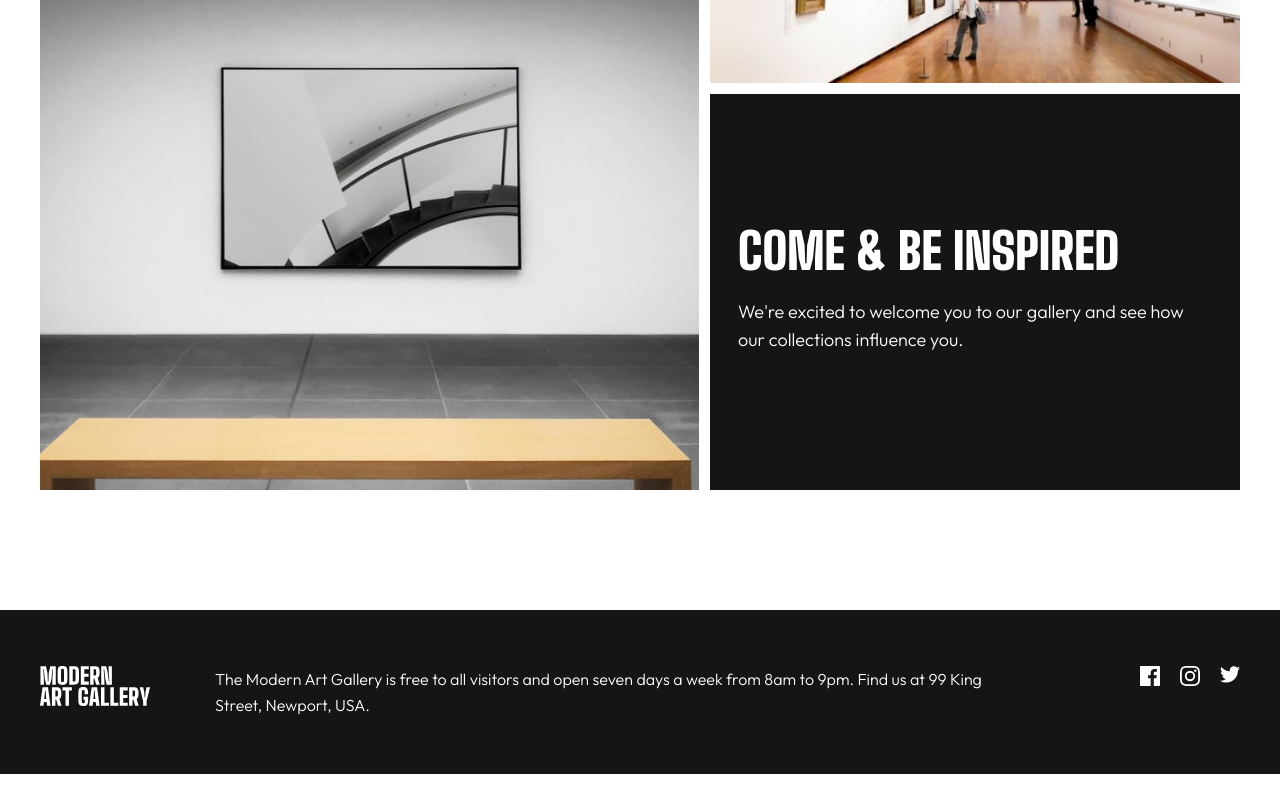
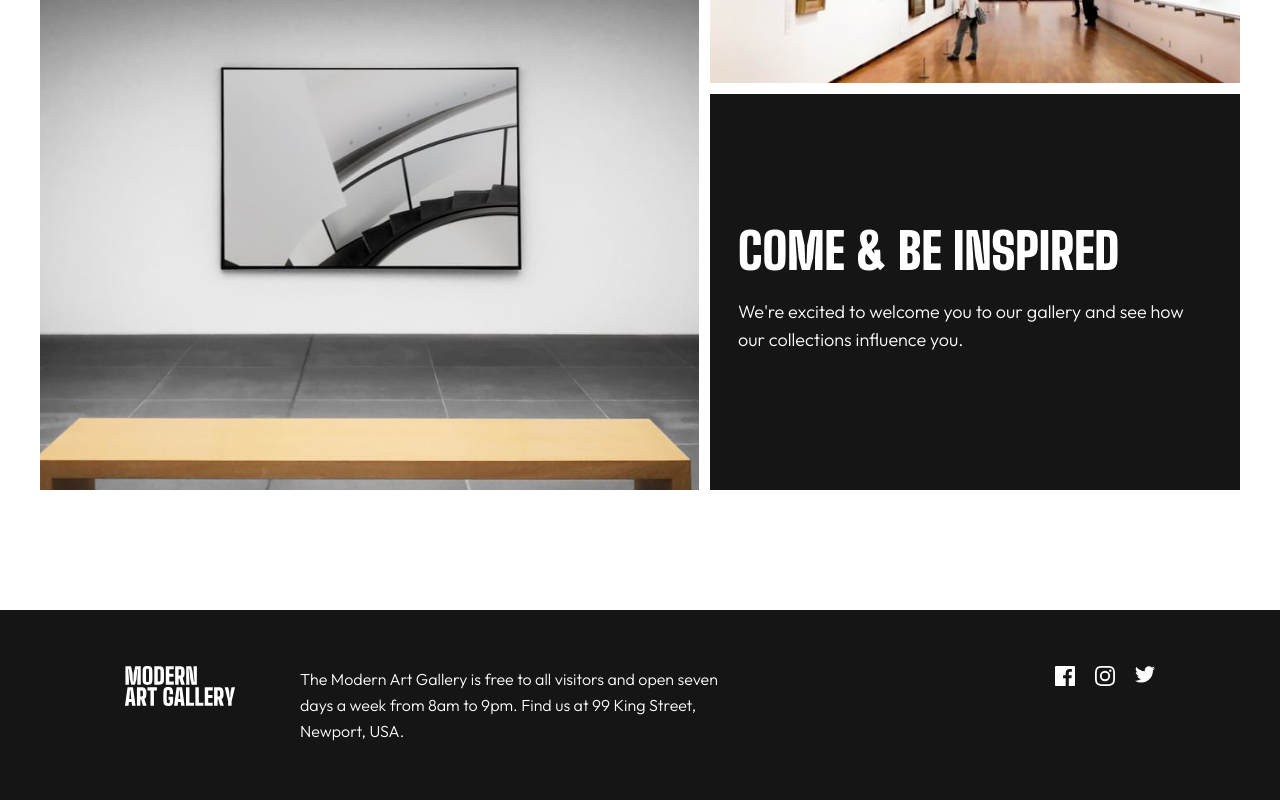
Before and after one commit to JoeDravarol/art-gallery, a React (Vite) app: page / in a window 1280 px wide. Shown: the part 1825-2625 px from the top of the page. Before the commit the page ends 2599 px from the top, so only its background shows below. Built offline with nearby package versions, Linux system fonts and the light colour scheme.

Commit message:
feat: Desktop Footer section & fix props warning

```diff
--- a/src/features/Footer.tsx
+++ b/src/features/Footer.tsx
@@ -9,30 +9,44 @@ import { ReactComponent as IconInstagram } from 'assets/icons/icon-instagram.svg
 import { ReactComponent as IconTwitter } from 'assets/icons/icon-twitter.svg'
 
 interface IconContainerProps extends BoxProps {
-  defaultIconColor?: boolean;
+  defaulticoncolor?: boolean;
 }
 
-const IconContainer = styled(Box)<IconContainerProps>(({ defaultIconColor, theme }) => ({
+const IconContainer = styled(Box)<IconContainerProps>(({ defaulticoncolor, theme }) => ({
   display: 'flex', // Remove space between inline element (svg)
   cursor: 'pointer',
-  fill: defaultIconColor ? theme.palette.common.white : theme.palette.secondary.main,
+  fill: defaulticoncolor ? theme.palette.common.white : theme.palette.secondary.main,
   '&:hover': {
-    fill: defaultIconColor ? theme.palette.primary.main : theme.palette.common.white,
+    fill: defaulticoncolor ? theme.palette.primary.main : theme.palette.common.white,
   }
 }));
 
 interface StyledLinkProps extends LinkProps {
-  defaultIconColor?: boolean;
+  defaulticoncolor?: boolean;
 }
 
-const StyledLink = styled(Link)<StyledLinkProps>(({ defaultIconColor, theme }) => ({
-  fill: defaultIconColor ? theme.palette.common.white : theme.palette.secondary.main
+const StyledLink = styled(Link)<StyledLinkProps>(({ defaulticoncolor, theme }) => ({
+  fill: defaulticoncolor ? theme.palette.common.white : theme.palette.secondary.main,
+  [theme.breakpoints.up('desktop')]: {
+    display: 'block',
+    width: 160,
+    height: 58,
+    'svg': {
+      width: '100%',
+      height: '100%',
+    }
+  }
 }));
 
 const StyledGrid = styled(Grid)(({ theme }) => ({
   [theme.breakpoints.up('tablet')]: {
     display: 'grid',
-    gridTemplateColumns: '175px minmax(281px, 1fr) 223px',
+    gridTemplateColumns: '175px minmax(281px, 1fr) 1fr',
+    maxWidth: 1110,
+    marginInline: 'auto',
+  },
+  [theme.breakpoints.up('desktop')]: {
+    gridTemplateColumns: '300px 430px 1fr'
   }
 }));
 
@@ -44,43 +58,44 @@ type Props = {
 
 const Footer: React.FC<Props> = ({ defaultIconColor, bgColor = 'secondary.main', fontColor = "common.white" }) => {
   return (
+    <Box bgcolor={bgColor} color={fontColor}>
       <StyledGrid
-      bgcolor={bgColor}
-      px={{ mobile: 4, tablet: 5 }}
-      py={{ mobile: 6, tablet: 7 }}
-      color={fontColor}
+        px={{ mobile: 4, tablet: 5, desktop: 'initial' }}
+        py={{ mobile: 6, tablet: 7, desktop: 10 }}
       >
         <StyledLink
           to="/"
           component={RouterLink}
           display="flex"
-        defaultIconColor={defaultIconColor}
+          defaulticoncolor={defaultIconColor}
         >
           <Logo />
         </StyledLink>
 
         <Typography
-        sx={{ fontSize: '1rem', lineHeight: '1.625rem' }}
           variant="body2"
+          fontSize={{ mobile: '1rem', desktop: '1.125rem' }}
+          lineHeight={{ mobile: '1.625rem', desktop: '1.75rem' }}
           my={{ mobile: '38px', tablet: 'initial' }}
         >
           The Modern Art Gallery is free to all visitors and open seven days a week from 8am to 9pm. Find us at 99 King Street, Newport, USA.
         </Typography>
 
         <Stack direction="row" spacing={2.5} justifySelf={{ tablet: 'end' }}>
-        <IconContainer defaultIconColor={defaultIconColor}>
+          <IconContainer defaulticoncolor={defaultIconColor}>
             <IconFacebook />
           </IconContainer>
 
-        <IconContainer defaultIconColor={defaultIconColor}>
+          <IconContainer defaulticoncolor={defaultIconColor}>
             <IconInstagram />
           </IconContainer>
 
-        <IconContainer defaultIconColor={defaultIconColor}>
+          <IconContainer defaulticoncolor={defaultIconColor}>
             <IconTwitter />
           </IconContainer>
         </Stack>
       </StyledGrid>
+    </Box>
   )
 };
 
```
Also changed, not shown: src/assets/icons/logo-light.svg. Lines whose indentation alone changed are shown as unchanged.
